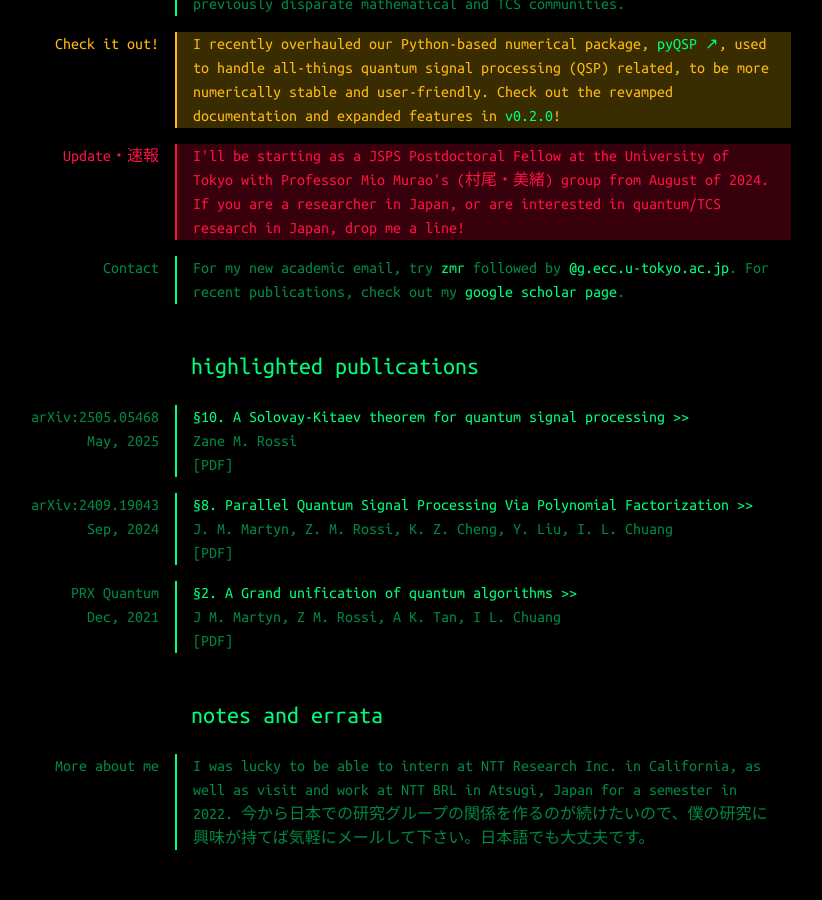
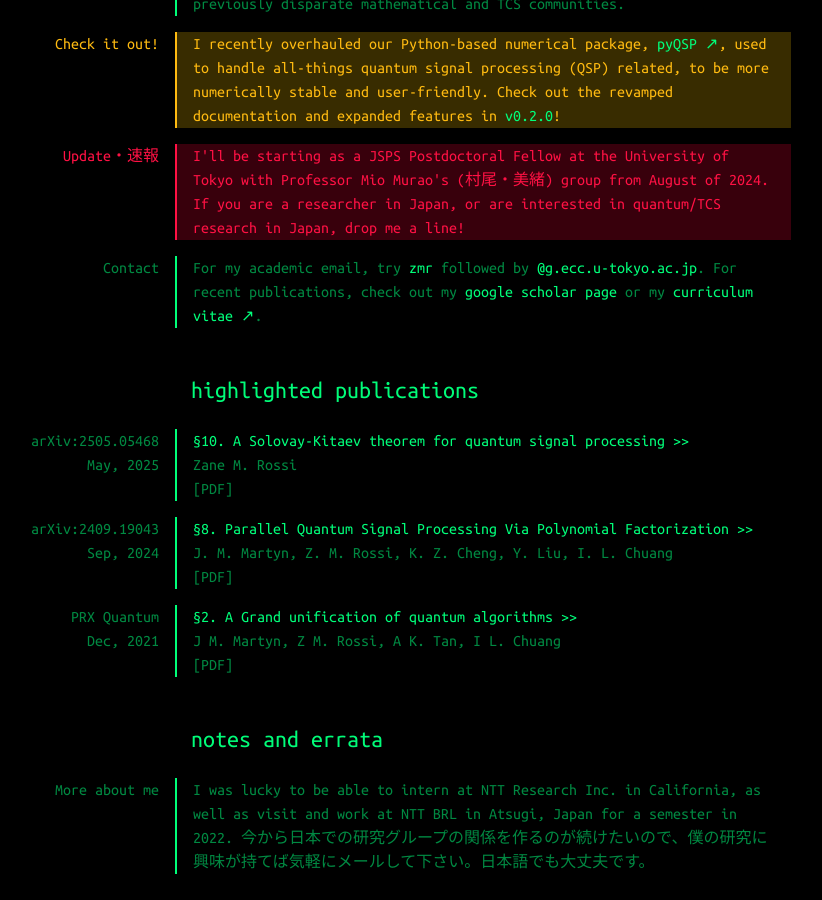
Before and after one commit to pedalferrous/pedalferrous.github.io, a Jekyll site: the page built from index.md, in a window 1280 px wide and 900 px high, scrolled down 706 px. Shown: the whole window, without its empty margins (289-1111 px from the left). Built offline with Jekyll 4.4.1, drawn with Linux system fonts in a browser that asks for light colours.

Commit message:
Added current CV.

```diff
--- a/_layouts/home.html
+++ b/_layouts/home.html
@@ -190,7 +190,7 @@ layout: default
                       <!-- Display for mobile -->
                       <div class="d-md-none">
                           <p class="post-mobile-dull">
-                              For my new academic email, try <span class="emphasis">zmr</span> followed by <span class="emphasis">@g.ecc.u-tokyo.ac.jp</span>. For recent publications, check out my <a href="https://scholar.google.com/citations?user=W8_-cSoAAAAJ&hl=en" class="emphasis">google scholar page</a>.
+                              For my academic email, try <span class="emphasis">zmr</span> followed by <span class="emphasis">@g.ecc.u-tokyo.ac.jp</span>. For recent publications, check out my <a href="https://scholar.google.com/citations?user=W8_-cSoAAAAJ&hl=en" class="emphasis">google scholar page</a> or my <a href="assets/pdf/rossi_zane_cv.pdf" class="emphasis">curriculum vitae&nbsp;↗</a>.
                           </p>
                       </div>
                       <!-- Display on larger devices -->
@@ -199,7 +199,7 @@ layout: default
                               Contact
                           </p>
                           <p class="right-post-dull">
-                              For my new academic email, try <span class="emphasis">zmr</span> followed by <span class="emphasis">@g.ecc.u-tokyo.ac.jp</span>. For recent publications, check out my <a href="https://scholar.google.com/citations?user=W8_-cSoAAAAJ&hl=en" class="emphasis">google scholar page</a>.
+                              For my academic email, try <span class="emphasis">zmr</span> followed by <span class="emphasis">@g.ecc.u-tokyo.ac.jp</span>. For recent publications, check out my <a href="https://scholar.google.com/citations?user=W8_-cSoAAAAJ&hl=en" class="emphasis">google scholar page</a> or my <a href="assets/pdf/rossi_zane_cv.pdf" class="emphasis">curriculum vitae&nbsp;↗</a>.
                           </p>
                       </div>
                   </div>
```
Also changed, not shown: 4 other files.
